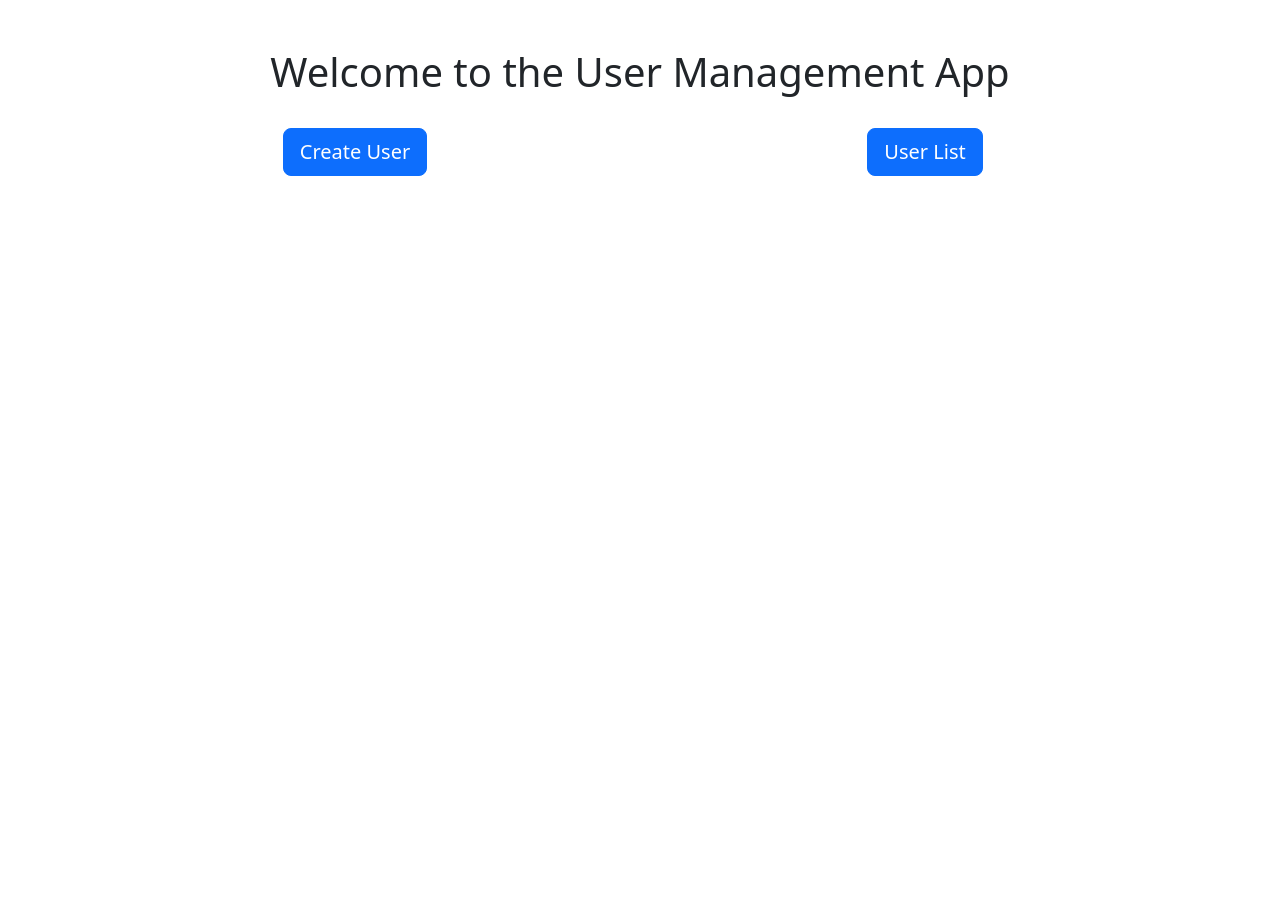
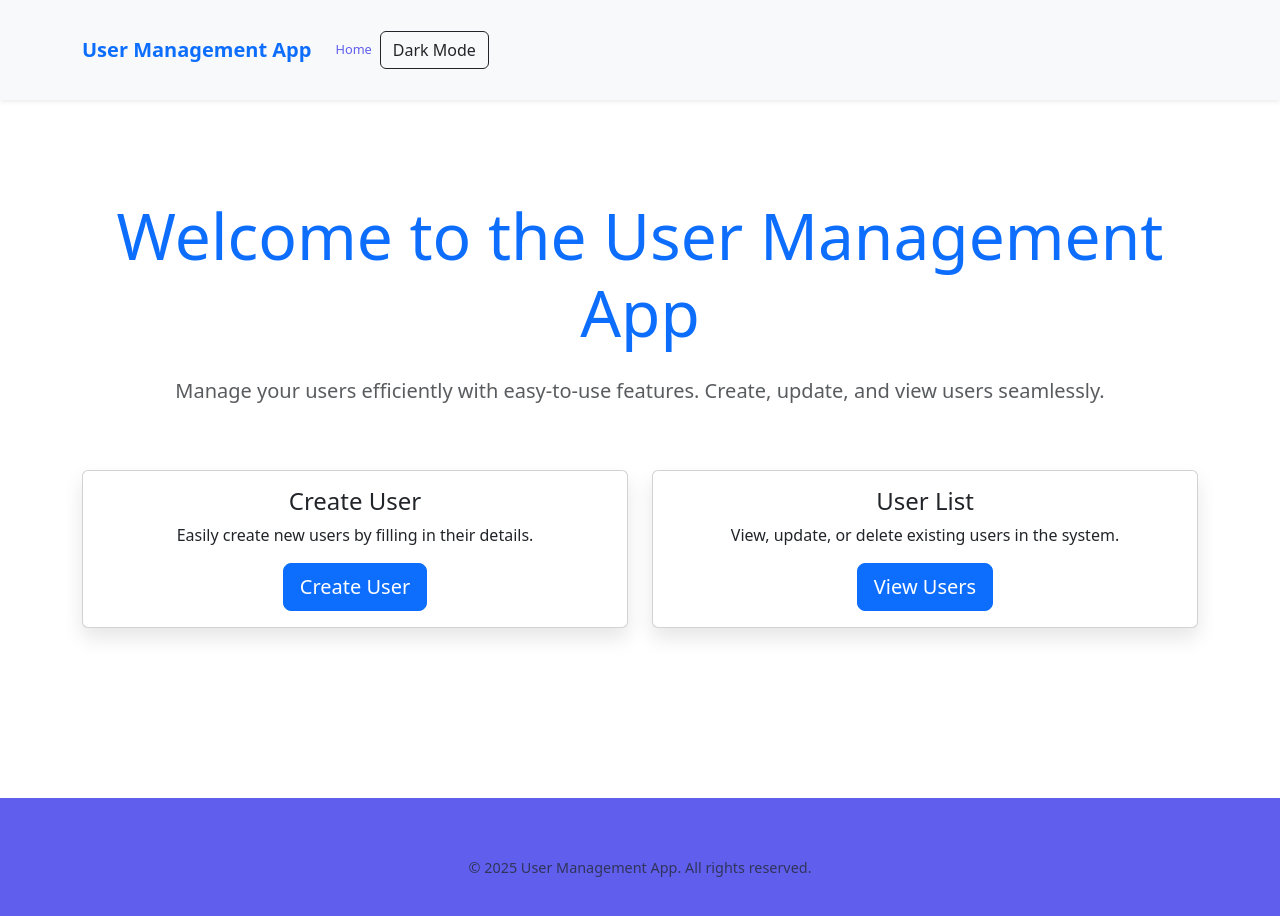
Before and after one commit to parvmunjal/visitly-assignment, a React (Create React App) app in the folder frontend/assignment-frontend/: page / in a window 1280 px wide. Shown: the top 916 px of the page. Before the commit the page ends 800 px from the top, so only its background shows below. Built offline with nearby package versions, Linux system fonts and the light colour scheme.

Commit message:
Landing page updated

```diff
--- a/frontend/assignment-frontend/src/App.js
+++ b/frontend/assignment-frontend/src/App.js
@@ -1,8 +1,8 @@
 import React from 'react';
 import { BrowserRouter as Router, Routes, Route } from 'react-router-dom';
-import LandingPage from './LandingPage'; // Adjust the path if needed
-import CreateUser from './CreateUser'; // Import CreateUser component
-import UserList from './UserList'; // Import UserList component
+import LandingPage from './LandingPage';
+import CreateUser from './CreateUser';
+import UserList from './UserList';
 import UpdateUser from './UpdateUser';
 
 
--- /dev/null
+++ b/frontend/assignment-frontend/src/CreateUser.css
@@ -0,0 +1,43 @@
+/* Styling for the CreateUser component */
+
+h2 {
+    font-family: 'Poppins', sans-serif;
+    font-weight: 600;
+  }
+
+  .card {
+    border-radius: 15px;
+    box-shadow: 0 10px 20px rgba(0, 0, 0, 0.1);
+  }
+
+  .card-body {
+    padding: 2rem;
+  }
+
+  button {
+    background-color: #605FED;
+    border: none;
+    font-weight: 600;
+  }
+
+  button:hover {
+    background-color: #4d4cbf;
+    transition: background-color 0.3s ease;
+  }
+
+  .alert {
+    font-weight: 600;
+  }
+
+  .form-label {
+    font-weight: 600;
+  }
+
+  .form-control {
+    border-radius: 8px;
+  }
+
+  .container {
+    padding-top: 50px;
+    padding-bottom: 50px;
+  }
--- a/frontend/assignment-frontend/src/CreateUser.js
+++ b/frontend/assignment-frontend/src/CreateUser.js
@@ -1,6 +1,8 @@
 import React, { useState } from 'react';
-import { Form, Button, Container, Row, Col } from 'react-bootstrap';
+import { Form, Button, Container, Row, Col, Card, Spinner, Alert } from 'react-bootstrap';
 import { useNavigate } from 'react-router-dom';
+import Layout from './Layout';  // Importing Layout component
+import './CreateUser.css'; // For additional custom styling
 
 const CreateUser = () => {
   const [formData, setFormData] = useState({
@@ -11,6 +13,9 @@ const CreateUser = () => {
     email: '',
     password: ''
   });
+
+  const [loading, setLoading] = useState(false);
+  const [errorMessage, setErrorMessage] = useState('');
 
   const navigate = useNavigate();
 
@@ -23,6 +28,9 @@ const CreateUser = () => {
 
   const handleSubmit = async (e) => {
     e.preventDefault();
+    setLoading(true);
+    setErrorMessage('');
+
     try {
       const response = await fetch('http://localhost:8080/api/users', {
         method: 'POST',
@@ -35,21 +43,34 @@ const CreateUser = () => {
       if (response.ok) {
         navigate('/user-list');
       } else {
-        alert('Failed to create user. Please try again.');
+        const errorData = await response.json();
+        setErrorMessage(errorData.message || 'Failed to create user. Please try again.');
       }
     } catch (error) {
       console.error('Error:', error);
-      alert('Failed to create user. Please try again.');
+      setErrorMessage('Failed to create user. Please try again.');
+    } finally {
+      setLoading(false);
     }
   };
 
   return (
+    <Layout>
       <Container>
         <Row className="justify-content-center mt-5">
           <Col md={6}>
-          <h2>Create User</h2>
+            <Card className="shadow-lg">
+              <Card.Body>
+                <h2 className="text-center text-primary mb-4">Create User</h2>
+
+                {errorMessage && (
+                  <Alert variant="danger" className="mb-4">
+                    {errorMessage}
+                  </Alert>
+                )}
+
                 <Form onSubmit={handleSubmit}>
-            <Form.Group controlId="formUsername">
+                  <Form.Group controlId="formUsername" className="mb-3">
                     <Form.Label>Username</Form.Label>
                     <Form.Control
                       type="text"
@@ -61,7 +82,7 @@ const CreateUser = () => {
                     />
                   </Form.Group>
 
-            <Form.Group controlId="formFirstName">
+                  <Form.Group controlId="formFirstName" className="mb-3">
                     <Form.Label>First Name</Form.Label>
                     <Form.Control
                       type="text"
@@ -73,7 +94,7 @@ const CreateUser = () => {
                     />
                   </Form.Group>
 
-            <Form.Group controlId="formLastName">
+                  <Form.Group controlId="formLastName" className="mb-3">
                     <Form.Label>Last Name</Form.Label>
                     <Form.Control
                       type="text"
@@ -85,7 +106,7 @@ const CreateUser = () => {
                     />
                   </Form.Group>
 
-            <Form.Group controlId="formGender">
+                  <Form.Group controlId="formGender" className="mb-3">
                     <Form.Label>Gender</Form.Label>
                     <Form.Control
                       type="text"
@@ -97,7 +118,7 @@ const CreateUser = () => {
                     />
                   </Form.Group>
 
-            <Form.Group controlId="formEmail">
+                  <Form.Group controlId="formEmail" className="mb-3">
                     <Form.Label>Email</Form.Label>
                     <Form.Control
                       type="email"
@@ -109,7 +130,7 @@ const CreateUser = () => {
                     />
                   </Form.Group>
 
-            <Form.Group controlId="formPassword">
+                  <Form.Group controlId="formPassword" className="mb-3">
                     <Form.Label>Password</Form.Label>
                     <Form.Control
                       type="password"
@@ -121,13 +142,25 @@ const CreateUser = () => {
                     />
                   </Form.Group>
 
-            <Button variant="primary" type="submit" className="mt-3">
-              Create User
+                  <Button
+                    variant="primary"
+                    type="submit"
+                    className="w-100 mt-3 py-2"
+                    disabled={loading}
+                  >
+                    {loading ? (
+                      <Spinner animation="border" size="sm" />
+                    ) : (
+                      'Create User'
+                    )}
                   </Button>
                 </Form>
+              </Card.Body>
+            </Card>
           </Col>
         </Row>
       </Container>
+    </Layout>
   );
 };
 
--- /dev/null
+++ b/frontend/assignment-frontend/src/LandingPage.css
@@ -0,0 +1,64 @@
+body.light {
+    background-color: #f8f9fa;
+    color: black;
+  }
+
+  body.dark {
+    background-color: #343a40;
+    color: white;
+  }
+
+  .navbar.light {
+    background-color: white;
+  }
+
+  .navbar.dark {
+    background-color: #343a40;
+  }
+
+  .navbar .nav-link {
+    color: #605FED;
+  }
+
+  .navbar .nav-link.text-white {
+    color: white;
+  }
+
+  .navbar .nav-link:hover {
+    color: #4b35c5;
+  }
+
+  .navbar .nav-link.text-white:hover {
+    color: #a4a4a4;
+  }
+
+  button {
+    background-color: #605FED;
+    border: none;
+  }
+
+  button:hover {
+    background-color: #4d4cbf;
+  }
+
+  button:focus {
+    outline: none;
+  }
+
+  .card {
+    border: none;
+    box-shadow: 0 4px 6px rgba(0, 0, 0, 0.1);
+    transition: transform 0.3s ease-in-out;
+  }
+
+  .card:hover {
+    transform: translateY(-10px);
+  }
+
+  footer {
+    font-size: 0.9rem;
+  }
+
+  footer.text-white {
+    color: white;
+  }
--- a/frontend/assignment-frontend/src/LandingPage.js
+++ b/frontend/assignment-frontend/src/LandingPage.js
@@ -1,29 +1,48 @@
-// src/LandingPage.js
 import React from 'react';
-import { Button, Container, Row, Col } from 'react-bootstrap';
+import { Button, Container, Row, Col, Card } from 'react-bootstrap';
 import { Link } from 'react-router-dom';
+import Layout from './Layout'; // Importing Layout component
+import './LandingPage.css';
 
 const LandingPage = () => {
   return (
+    <Layout>
       <Container className="text-center mt-5">
-      <Row>
+        <Row className="mb-5">
           <Col>
-          <h1>Welcome to the User Management App</h1>
+            <h1 className="display-3 text-primary mb-4">Welcome to the User Management App</h1>
+            <p className="lead text-muted">Manage your users efficiently with easy-to-use features. Create, update, and view users seamlessly.</p>
           </Col>
         </Row>
-      <Row className="mt-4">
-        <Col>
+
+        <Row className="mb-5">
+          <Col md={6} className="mb-4">
+            <Card>
+              <Card.Body>
+                <h4 className="card-title">Create User</h4>
+                <p className="card-text">Easily create new users by filling in their details.</p>
                 <Link to="/create-user">
                   <Button variant="primary" size="lg">Create User</Button>
                 </Link>
+              </Card.Body>
+            </Card>
           </Col>
-        <Col>
+          <Col md={6} className="mb-4">
+            <Card>
+              <Card.Body>
+                <h4 className="card-title">User List</h4>
+                <p className="card-text">View, update, or delete existing users in the system.</p>
                 <Link to="/user-list">
-            <Button variant="primary" size="lg">User List</Button>
+                  <Button variant="primary" size="lg">View Users</Button>
                 </Link>
+              </Card.Body>
+            </Card>
           </Col>
         </Row>
+
+        {/* Footer will be included via Layout component */}
       </Container>
+    </Layout>
   );
 }
 
--- /dev/null
+++ b/frontend/assignment-frontend/src/Layout.css
@@ -0,0 +1,68 @@
+body.light {
+  background-color: #f8f9fa;
+  color: black;
+}
+
+body.dark {
+  background-color: #343a40;
+  color: white;
+}
+
+.navbar.light {
+  background-color: white;
+}
+
+.navbar.dark {
+  background-color: #343a40;
+}
+
+.navbar {
+  height: 100px; /* Direct height adjustment for the navbar */
+  line-height: 20px; /* Ensure content is vertically aligned */
+}
+
+.navbar .nav-link {
+  color: #605FED;
+  font-size: 0.8rem; /* Optional: Adjust font size */
+}
+
+.navbar .nav-link.text-white {
+  color: white;
+}
+
+.navbar .nav-link:hover {
+  color: #4b35c5;
+}
+
+.navbar .nav-link.text-white:hover {
+  color: #a4a4a4;
+}
+
+button {
+  background-color: #605FED;
+  border: none;
+  font-size: 0.8rem; /* Optional: Adjust font size */
+}
+
+button:hover {
+  background-color: #4d4cbf;
+}
+
+button:focus {
+  outline: none;
+}
+
+footer {
+  height: 160px; /* Direct height adjustment for the footer */
+  margin-top: auto;
+  line-height: 40px; /* Ensure content is vertically aligned */
+  font-size: 0.7rem; /* Optional: Adjust font size */
+  background-color: #605FED;
+  color: #ffffff;
+  text-align: center;
+}
+
+footer.text-muted {
+  background-color: #4b35c5;
+  color: #e0e0e0;
+}
--- /dev/null
+++ b/frontend/assignment-frontend/src/Layout.js
@@ -0,0 +1,49 @@
+import React from 'react';
+import { Container, Navbar, Nav, Button } from 'react-bootstrap';
+import { Link } from 'react-router-dom';
+import './Layout.css';
+
+const Layout = ({ children }) => {
+  const [theme, setTheme] = React.useState('light');
+
+  const toggleTheme = () => {
+    const newTheme = theme === 'light' ? 'dark' : 'light';
+    setTheme(newTheme);
+    localStorage.setItem('theme', newTheme);
+  };
+
+  return (
+    <div className={theme}>
+      <Navbar bg={theme === 'light' ? 'light' : 'dark'} expand="lg" className="sticky-top shadow-sm">
+        <Container>
+          <Navbar.Brand href="/" className={theme === 'light' ? 'text-primary' : 'text-white'}>
+            <strong>User Management App</strong>
+          </Navbar.Brand>
+          <Navbar.Toggle aria-controls="navbarNav" />
+          <Navbar.Collapse id="navbarNav">
+            <Nav className="ml-auto">
+              <Nav.Link as={Link} to="/" className={theme === 'light' ? 'nav-link' : 'nav-link text-white'}>
+                Home
+              </Nav.Link>
+              <Button onClick={toggleTheme} variant={theme === 'light' ? 'outline-dark' : 'outline-light'}>
+                {theme === 'light' ? 'Dark Mode' : 'Light Mode'}
+              </Button>
+            </Nav>
+          </Navbar.Collapse>
+        </Container>
+      </Navbar>
+
+      <div className="content">{children}</div>
+
+      <footer className="mt-5">
+        <Container className="text-center">
+          <p className={theme === 'light' ? 'text-muted' : 'text-white'}>
+            &copy; 2025 User Management App. All rights reserved.
+          </p>
+        </Container>
+      </footer>
+    </div>
+  );
+};
+
+export default Layout;
--- /dev/null
+++ b/frontend/assignment-frontend/src/UserList.css
@@ -0,0 +1,36 @@
+.user-list-container {
+    background-color: #f8f9fa;
+    padding: 2rem;
+    border-radius: 10px;
+  }
+
+  .user-card {
+    border: none;
+    border-radius: 15px;
+    background-color: #ffffff;
+    transition: transform 0.2s;
+  }
+
+  .user-card:hover {
+    transform: scale(1.03);
+  }
+
+  .user-card .btn-outline-primary {
+    border-color: #605FED;
+    color: #605FED;
+  }
+
+  .user-card .btn-outline-primary:hover {
+    background-color: #605FED;
+    color: #ffffff;
+  }
+
+  .user-card .btn-outline-danger {
+    border-color: #ff5f57;
+    color: #ff5f57;
+  }
+
+  .user-card .btn-outline-danger:hover {
+    background-color: #ff5f57;
+    color: #ffffff;
+  }
--- a/frontend/assignment-frontend/src/UserList.js
+++ b/frontend/assignment-frontend/src/UserList.js
@@ -1,6 +1,8 @@
 import React, { useState, useEffect } from 'react';
-import { Table, Button, Container, Modal } from 'react-bootstrap';
+import { Card, Button, Container, Row, Col, Modal } from 'react-bootstrap';
 import { useNavigate } from 'react-router-dom';
+import Layout from './Layout';
+import './UserList.css'; // Import custom CSS for additional styling
 
 const UserList = () => {
   const [users, setUsers] = useState([]);
@@ -55,50 +57,42 @@ const UserList = () => {
   };
 
   return (
-    <Container className="mt-5">
-      <h2>User List</h2>
-      <Table striped bordered hover>
-        <thead>
-          <tr>
-            <th>ID</th>
-            <th>Username</th>
-            <th>First Name</th>
-            <th>Last Name</th>
-            <th>Gender</th>
-            <th>Email</th>
-            <th>Actions</th>
-          </tr>
-        </thead>
-        <tbody>
+    <Layout>
+      <Container className="mt-5 user-list-container">
+        <h2 className="text-center mb-4 text-primary">User List</h2>
+        <Row>
           {users.map(user => (
-            <tr key={user.userId}>
-              <td>{user.userId}</td>
-              <td>{user.username}</td>
-              <td>{user.firstName}</td>
-              <td>{user.lastName}</td>
-              <td>{user.gender}</td>
-              <td>{user.email}</td>
-              <td>
+            <Col md={4} key={user.userId} className="mb-4">
+              <Card className="user-card shadow-lg">
+                <Card.Body>
+                  <Card.Title className="text-primary">{user.firstName} {user.lastName}</Card.Title>
+                  <Card.Subtitle className="mb-2 text-muted">{user.username}</Card.Subtitle>
+                  <Card.Text>
+                    <strong>Email:</strong> {user.email}
+                    <br />
+                    <strong>Gender:</strong> {user.gender}
+                  </Card.Text>
+                  <div className="d-flex justify-content-between">
                     <Button
-                  variant="warning"
+                      variant="outline-primary"
                       size="sm"
                       onClick={() => handleUpdate(user.userId)}
-                  className="me-2"
                     >
                       Update
                     </Button>
                     <Button
-                  variant="danger"
+                      variant="outline-danger"
                       size="sm"
                       onClick={() => handleShowModal(user.userId)}
                     >
                       Delete
                     </Button>
-              </td>
-            </tr>
+                  </div>
+                </Card.Body>
+              </Card>
+            </Col>
           ))}
-        </tbody>
-      </Table>
+        </Row>
 
         <Modal show={showModal} onHide={handleCloseModal}>
           <Modal.Header closeButton>
@@ -117,6 +111,7 @@ const UserList = () => {
           </Modal.Footer>
         </Modal>
       </Container>
+    </Layout>
   );
 };
 
--- a/frontend/assignment-frontend/src/index.js
+++ b/frontend/assignment-frontend/src/index.js
@@ -1,8 +1,8 @@
 import React from 'react';
-import ReactDOM from 'react-dom/client'; // Importing 'react-dom/client' instead of 'react-dom'
+import ReactDOM from 'react-dom/client';
 import './index.css';
 import App from './App';
-import 'bootstrap/dist/css/bootstrap.min.css'; // Import Bootstrap CSS
+import 'bootstrap/dist/css/bootstrap.min.css';
 
 const root = ReactDOM.createRoot(document.getElementById('root')); // Use createRoot for React 18
 root.render(
```
Lines whose indentation alone changed are shown as unchanged.
